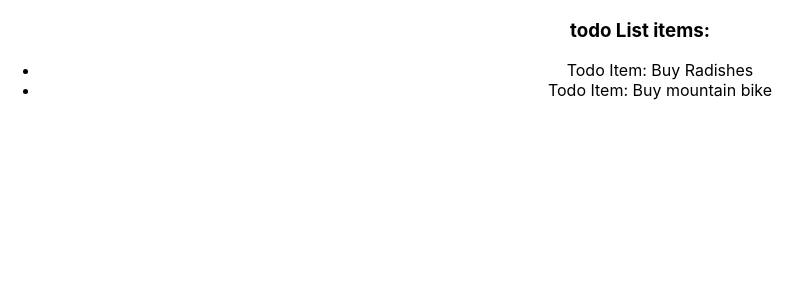
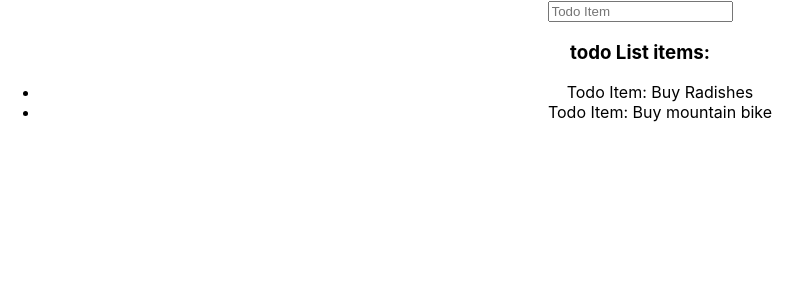
Before and after one commit to truthseekers/functional-todo-list, a React (Create React App) app: page / in a window 1280 px wide. Shown: the top 300 px of the page, without its empty margins (0-812 px from the left). Built offline with nearby package versions, Linux system fonts and the light colour scheme.

Commit message:
fixed error

```diff
--- a/src/App.js
+++ b/src/App.js
@@ -41,6 +41,8 @@ function App() {
     setTextField(event.target.value);
   };
 
+  return (
+    <div className="App">
       <form>
         <label>
           <input
@@ -51,9 +53,8 @@ function App() {
             name="name"
           />
         </label>
-  </form>;
-  return (
-    <div className="App">
+      </form>
+
       <TodoList todos={todos} />
     </div>
   );
```
Lines whose indentation alone changed are shown as unchanged.
